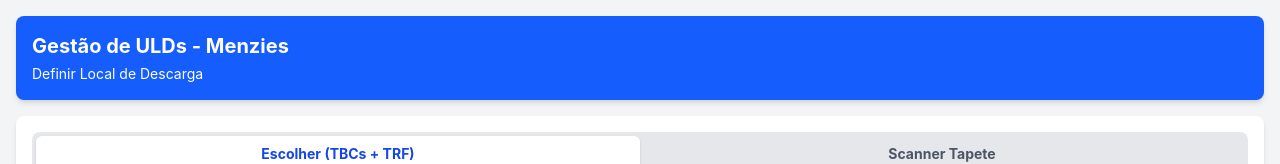
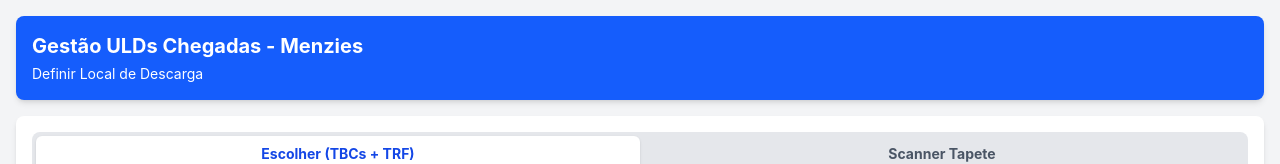
Before and after one commit to tiagomrms/uld-scanner, a React (Vite) app: page / in a window 1280 px wide. Shown: the top 164 px of the page. Built offline with nearby package versions, Linux system fonts and the light colour scheme.

Commit message:
Atualizar titulo para Gestão ULDs Chegadas

```diff
--- a/src/App.jsx
+++ b/src/App.jsx
@@ -53,7 +53,7 @@ export default function App() {
   return (
     <div className="p-4 flex flex-col h-screen bg-gray-100">
       <div className={`${tapeteAtual ? 'bg-green-600' : 'bg-blue-600'} text-white p-4 rounded-lg shadow-md mb-4 transition-colors`}>
-        <h1 className="text-xl font-bold">Gestão de ULDs - Menzies</h1>
+        <h1 className="text-xl font-bold">Gestão ULDs Chegadas - Menzies</h1>
         <p className="text-sm mt-1">
           {tapeteAtual ? `Ativo no ${tapeteAtual} - A ler Ulds...` : "Definir Local de Descarga"}
         </p>
```
